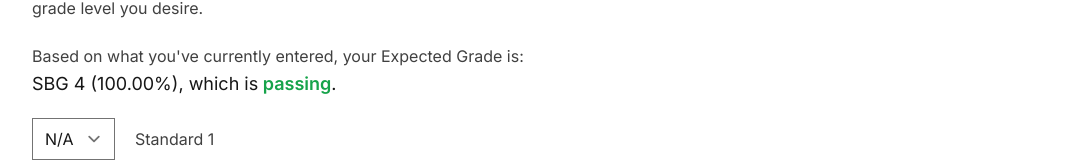
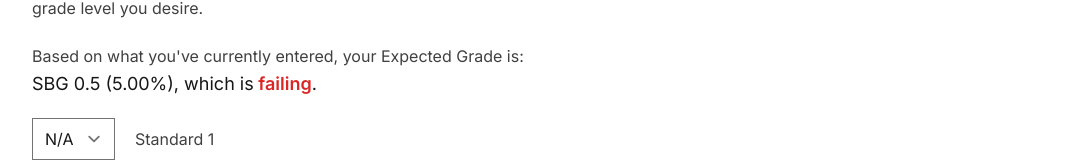
Before and after one commit to jlgoff3/algebra2-website, a Next.js app: page /grade-calculator in a window 1280 px wide. Shown: the part 336-498 px from the top of the page, without its empty margins (96-1172 px from the left). Built offline with nearby package versions, Linux system fonts and the light colour scheme.

Commit message:
fix: grace calculator with new scheme

```diff
--- a/pages/grade-calculator.tsx
+++ b/pages/grade-calculator.tsx
@@ -2,7 +2,6 @@ import { useState } from 'react'
 
 interface GradeCategory {
   name: string
-  weight: number
 }
 
 interface SBGCategory extends GradeCategory {
@@ -13,6 +12,8 @@ interface PointsCategory extends GradeCategory {
   val: number
   max: number
 }
+
+const STANDARDS_PERCENT = 0.95
 
 const CITIZENSHIP_PERCENT = 0.05
 
@@ -37,7 +38,6 @@ const SBGtoPercent = {
 const Semester_Standards: SBGCategory[] = [
   ...[...Array(CURRENT_SEMESTER.STANDARDS).keys()].map((v) => ({
     name: `Standard ${v + 1}`,
-    weight: 0.95 / CURRENT_SEMESTER.STANDARDS,
     val: -1,
   })),
 ]
@@ -46,16 +46,15 @@ const Semester_Citizenship: PointsCategory = {
   name: 'Citizenship',
   val: 5,
   max: 5,
-  weight: CITIZENSHIP_PERCENT,
 }
 
 const calculateGrades = (rawGrades: SBGCategory[], citizenship: PointsCategory) => {
+  const finalCitizenship = (CITIZENSHIP_PERCENT * citizenship.val) / citizenship.max
   const grades = rawGrades.filter((v) => v.val != -1)
-  const partial =
-    grades.reduce((acc, { val, weight }) => acc + val * weight, 0) +
-    (CITIZENSHIP_PERCENT * citizenship.val) / citizenship.max
-  const correction_factor = grades.reduce((acc, { weight }) => acc + weight, CITIZENSHIP_PERCENT)
-  const finalGrade = partial / correction_factor
+  if (!grades.length) return finalCitizenship
+  const finalStandardGrade =
+    (STANDARDS_PERCENT * grades.reduce((acc, { val }) => acc + val, 0)) / grades.length
+  const finalGrade = finalStandardGrade + finalCitizenship
   return finalGrade
 }
 
```
